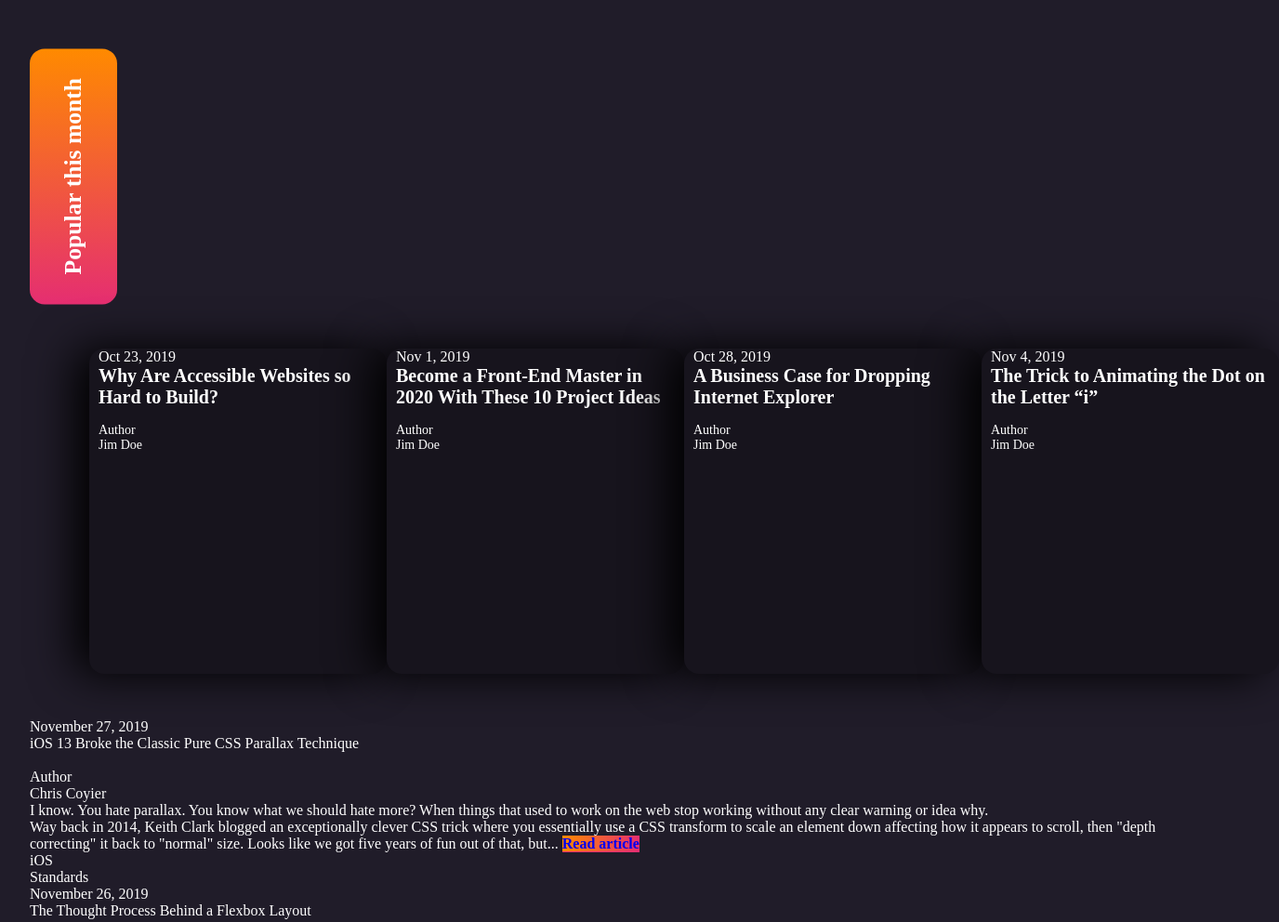
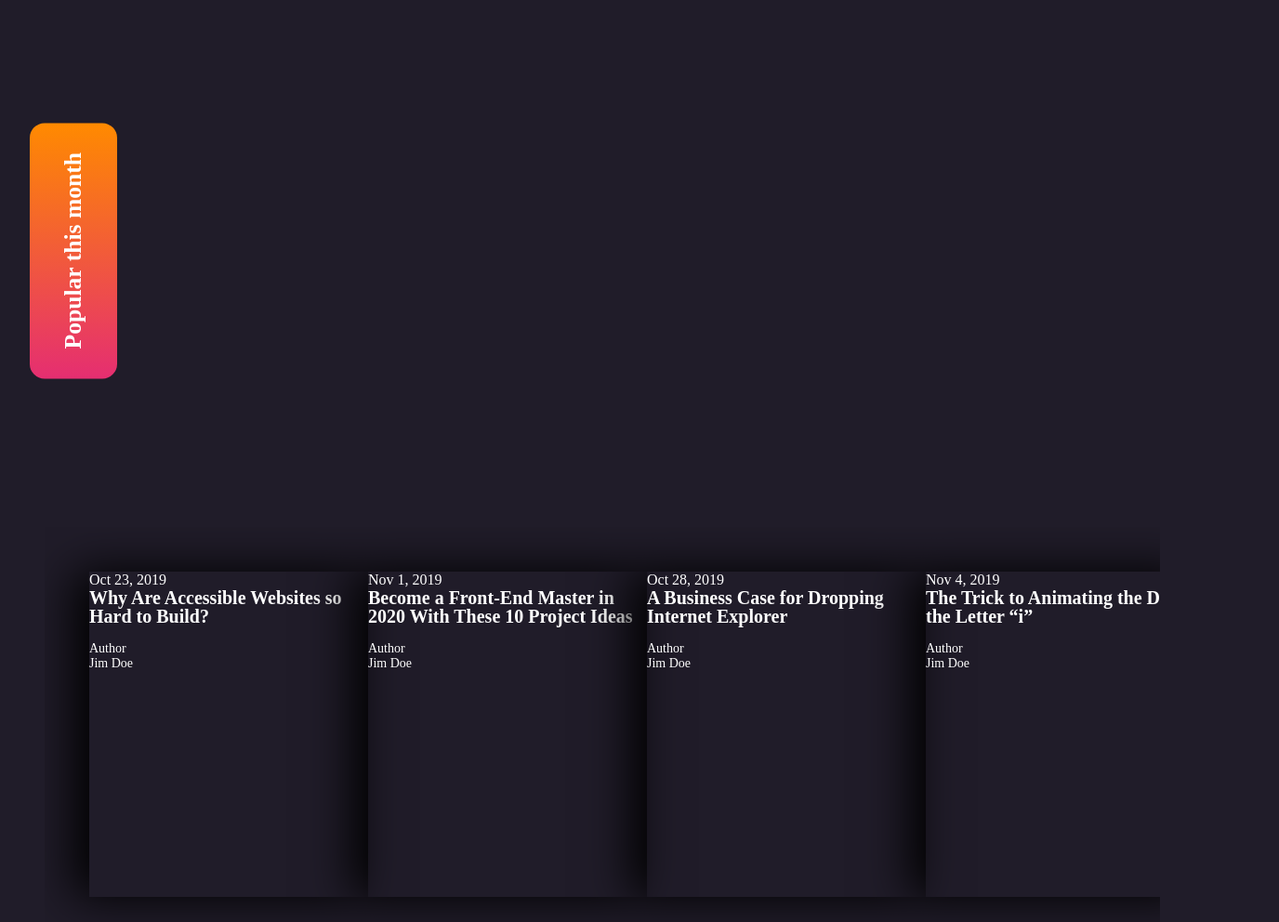
Before and after one commit to stefanwouda/frontend-development, a plain HTML site: page index.html in a window 1280 px wide. Shown: the part 280-1272 px from the top of the page at 93% size, 1376 px wide, since content can reach past the window. Drawn offline with Linux system fonts and the light colour scheme; a web font is replaced by a local one.

Commit message:
Update main.css
Update on popular-articles section. Added the first step of css-animation.

```diff
--- a/static/css/main.css
+++ b/static/css/main.css
@@ -223,15 +223,26 @@ nav > ul {
     border-bottom: 1px solid #e52e71 !important;
 }
 
-/* Popular cards row */
-.popular-articles {}
+/* Styling for the popular articles row as a whole */
+
+.popular-articles {
+    padding: 2rem 0px 2rem 0px;
+    margin: 0px 0px 5rem 0px;
+    overflow: scroll auto;
+    box-sizing: border-box;
+    width: calc(100vw - 71px);
+
+}
+
+/* Popular this month header */
 
 .popular-header-card {
     background-image: linear-gradient(0deg, #ff8a00, #e52e71);
     position: relative;
     border-radius: 16px;
     padding: 2rem;
-    margin: 0 4rem 0 0;
+    margin: 3rem 0px 3rem 0px;
+    position: relative;
     display: flex;
     justify-content: flex-end;
     flex-direction: column;
@@ -250,43 +261,43 @@ nav > ul {
     font-weight: 700;
 }
 
+/* Card grid styling */
+
 .cards-grid {
     padding: 3rem;
     display: flex;
     margin-left: 1rem;
+    box-sizing: border-box;
+    overflow-x: scroll;
 }
 
-.cards-grid .card {
-    flex: 1;
-    transition: all 0.3s ease-in-out;
-    padding: 15px;
-    border-radius: 10px;
-    box-shadow: 0 0 15px 0px rgba(0, 0, 0, 0.2);
+/* Individual article cards styling */
+
+.cards {
+    position: relative;
+    display: flex;
+    clear: both;
+    transition: all 0.2s ease 0s;
+    box-sizing: border-box;
+    box-shadow: rgb(0, 0, 0) -1rem 0px 3rem;
+    margin: 0px 0px 0px 0px;
+    min-width: 300px;
+    min-height: 350px;
+    flex-direction: column;
 }
-
-.cards-grid .card: hover,
-.cards-grid .card: focus {
-    transform: translateY(-1rem);
-    outline: none;
-}
-
-.cards-grid .card: hover ~ .cards,
-.cards-grid .card: focus ~ .cards {
-    transform: translateX(11rem);
-}
-
-
-/* .cards {
-    float: left;
-    display: inline;
-    width: 20%;
-    position: relative;
-    border: 1px solid #201c29;
-} */
 
 .cards h2 {
     font-size: 20px;
     font-weight: 700;
+    line-height: 20px;
+    background-image: linear-gradient(90deg, rgb(255, 138, 0), rgb (229, 46, 113));
+    display: inline-block;
+    cursor: pointer;
+    box-sizing: border-box;
+}
+
+.cards h2:hover {
+    background-image: linear-gradient(90deg, rgb(255, 138, 0), rgb (229, 46, 113));
 }
 
 .cards aside {
@@ -294,26 +305,8 @@ nav > ul {
     margin: 0 0 1rem;
 }
 
-.cards {
-    position: relative;
-    min-width: 300px;
-    min-height: 350px;
-    padding: 1.5rem;
-    border-radius: 16px;
-    background: #17141d;
-    box-shadow: -1rem 0 3rem #000;
-    display: flex;
-    flex-direction: column;
-    transition: .2s;
-    margin: 0;
-    float: left;
-    width: 10%;
-    padding: 0 10px;
-}
-
-@media(max-width:1200px) {
-    .cards {
-        min-width: 220px
+.cards:hover {
+    transform: translateY(-1rem);
 }
 
 /* Big articles */
@@ -327,6 +320,10 @@ nav > ul {
 .big-article h2 {
     font-size: 32px;
     font-weight: 700;
+}
+
+.big-article h2:hover {
+    background-image: linear-gradient(90deg, rgb(255, 138, 0), rgb (229, 46, 113));
 }
 
 .big-article p {
```
Lines whose indentation alone changed are shown as unchanged.
